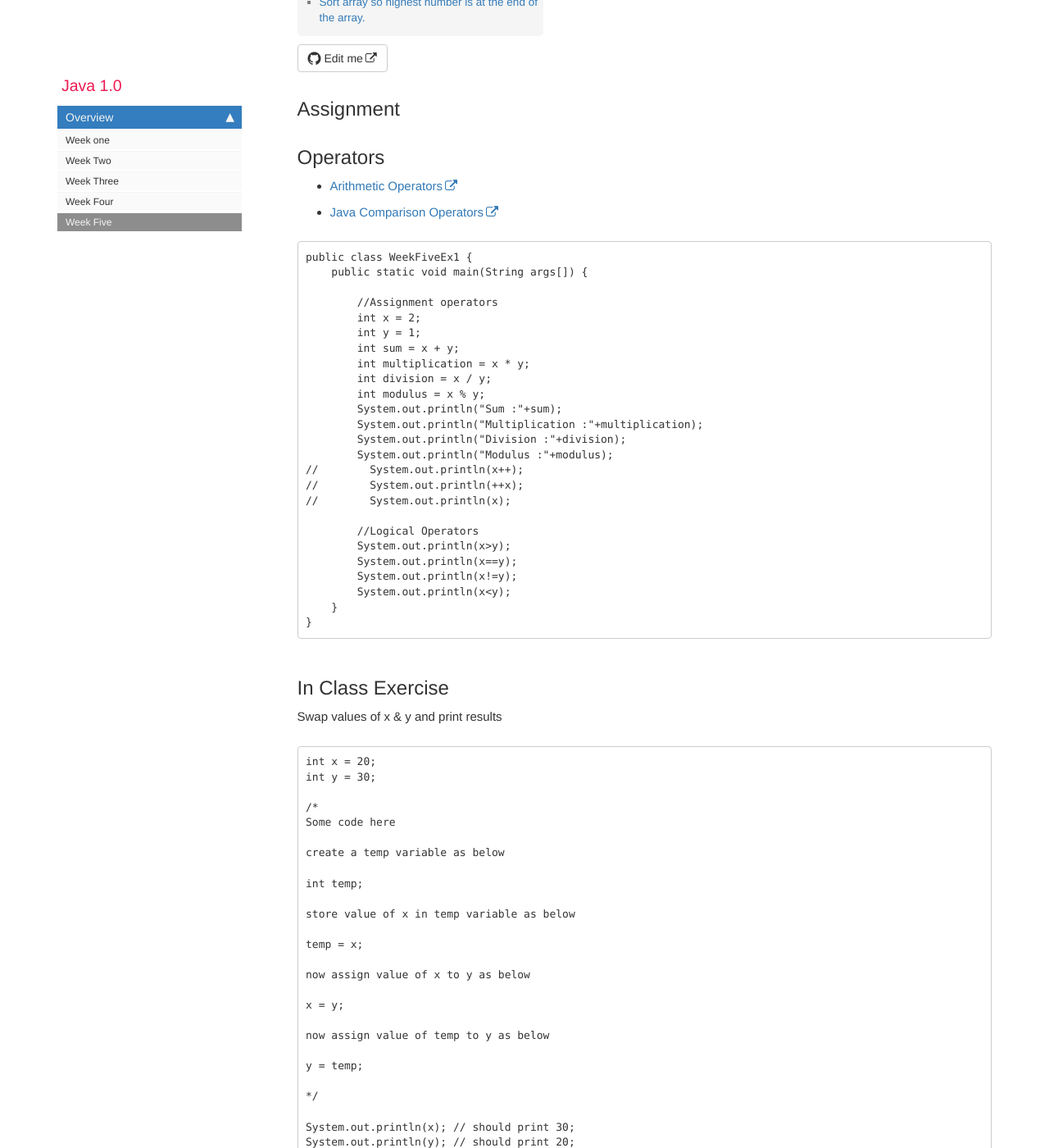
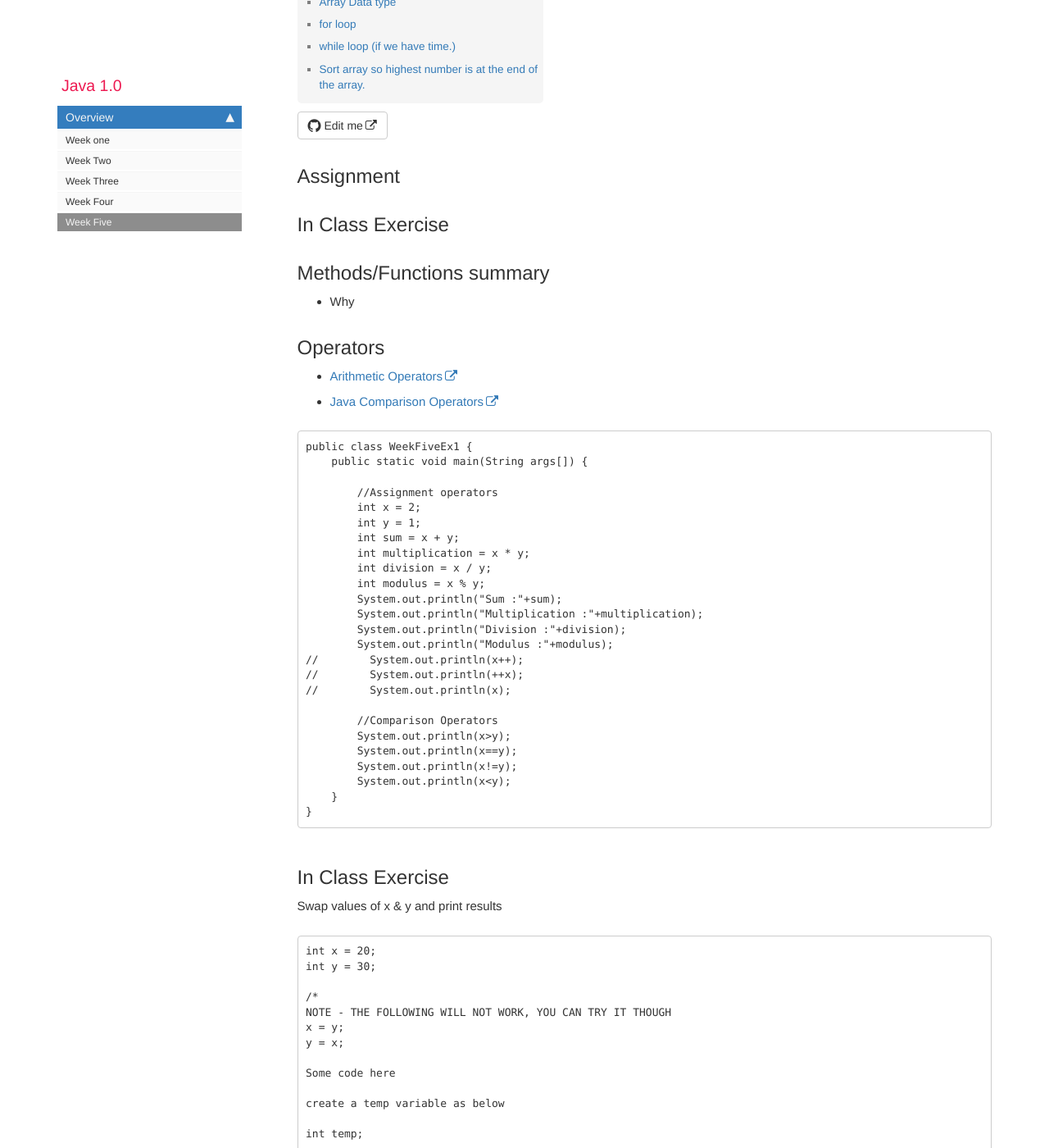
Before and after one commit to rambethina/java, a Jekyll site: the page built from pages/mydoc/mydoc_week_five.md, in a window 1280 px wide and 1400 px high, scrolled down 346 px. Shown: the whole window at 82% size. Built offline with Jekyll 4.4.1, drawn with Linux system fonts in a browser that asks for light colours; comment, search, counter and statistics services are not loaded; some of the changed text lies outside the part shown.

Commit message:
iterate over week 5 content

````diff
--- a/pages/mydoc/mydoc_week_five.md
+++ b/pages/mydoc/mydoc_week_five.md
@@ -6,6 +6,11 @@ folder: mydoc
 ---
 
 ## Assignment
+
+## In Class Exercise
+
+## Methods/Functions summary
+* Why
 
 ## Operators
 * [Arithmetic Operators](https://www.w3schools.com/java/java_operators.asp)
@@ -30,7 +35,7 @@ public class WeekFiveEx1 {
 //        System.out.println(++x);
 //        System.out.println(x);
 
-        //Logical Operators
+        //Comparison Operators
         System.out.println(x>y);
         System.out.println(x==y);
         System.out.println(x!=y);
@@ -46,6 +51,10 @@ int x = 20;
 int y = 30;
 
 /*
+NOTE - THE FOLLOWING WILL NOT WORK, YOU CAN TRY IT THOUGH
+x = y;
+y = x;
+
 Some code here
 
 create a temp variable as below
@@ -126,6 +135,21 @@ public class WeekFiveEx3 {
 
         for(int i = 0; i < numbers.length; i++) {
             System.out.println(numbers[i]);
+        }
+    }
+}
+```
+
+## while loop (if we have time.)
+* [while loop](https://www.w3schools.com/java/java_while_loop.asp)
+
+```
+public class WeekFiveEx4 {
+    public static void main(String args[]) {
+        int i = 0;
+        while(i < 10) {
+            System.out.println(i);
+            i++;
         }
     }
 }
````
Also changed, not shown: other parts of pages/mydoc/mydoc_week_five.md (+2 -2 lines).
